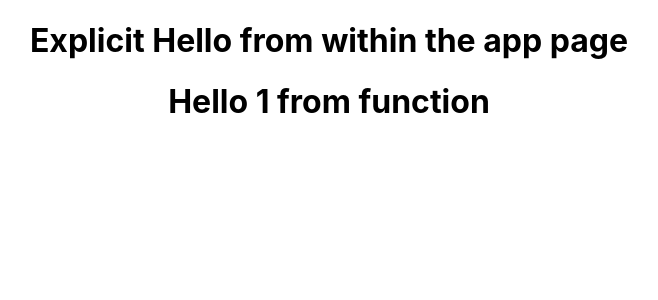
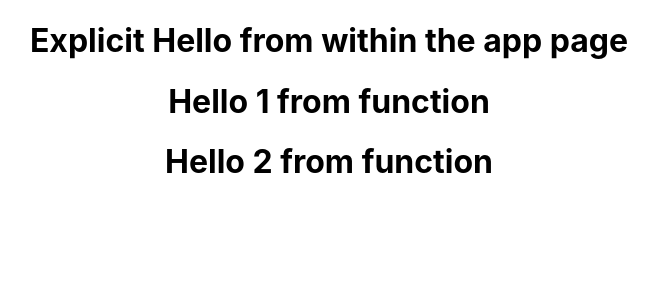
Before and after one commit to mirmostafa/Learning-ReactJS, a React (Create React App) app: page / in a window 1280 px wide. Shown: the top 300 px of the page, without its empty margins (311-969 px from the left). Built offline with nearby package versions, Linux system fonts and the light colour scheme.

Commit message:
Arrow function

```diff
--- a/src/App.js
+++ b/src/App.js
@@ -1,12 +1,13 @@
 import logo from './logo.svg';
 import './App.css';
-import SayHello from './Components/FuncComponent';
+import SayHello, { SayHello2 } from './Components/FuncComponent';
 
 function App() {
   return (
     <div className="App">
      <h1>Explicit Hello from within the app page</h1>
      <SayHello></SayHello>
+     <SayHello2></SayHello2>
     </div>
   );
 }
--- a/src/Components/FuncComponent.jsx
+++ b/src/Components/FuncComponent.jsx
@@ -2,6 +2,6 @@ function SayHello1() {
     return <h1>Hello 1 from function</h1>;
 }
 
-const SayHello2 = () => <h1>Hello 2 from function</h1>;
+export const SayHello2 = () => <h1>Hello 2 from function</h1>;
 
 export default SayHello1;
```
